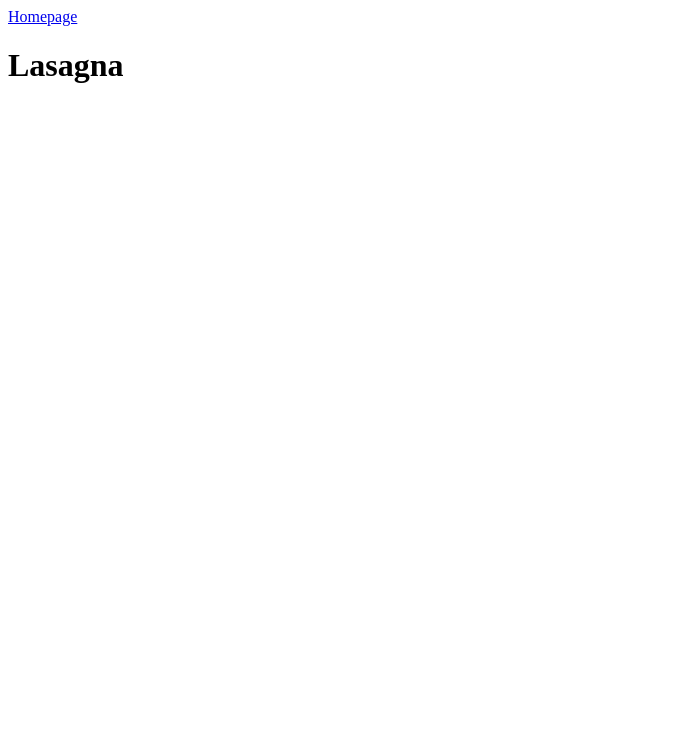
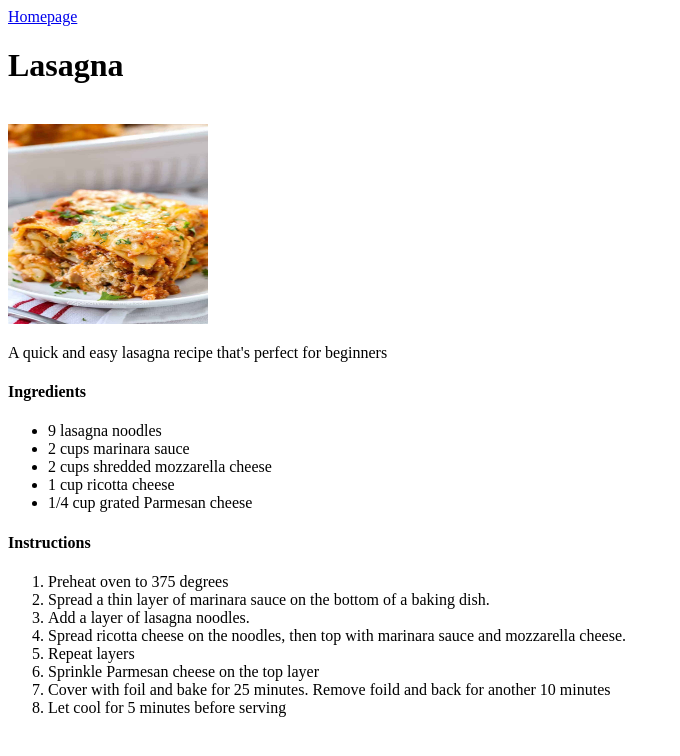
Before and after one commit to rogerszp/odin-recipes, a plain HTML site: page recipes/lasagna.html in a window 1280 px wide. Shown: the whole page, without its empty margins (0-680 px from the left). Drawn offline with Linux system fonts and the light colour scheme.

Commit message:
Add lasagna recipe to lasagna.html

```diff
--- a/recipes/lasagna.html
+++ b/recipes/lasagna.html
@@ -8,5 +8,28 @@
 <body>
     <a href="../index.html">Homepage</a>
     <h1>Lasagna</h1>
+    <br>
+    <img src="../img/lasagna.jpeg" alt="lasagna" height="200" width="200">
+    <br>
+    <p>A quick and easy lasagna recipe that's perfect for beginners</p>
+    <p><h4>Ingredients</h4></p>
+    <ul>
+        <li>9 lasagna noodles</li>
+        <li>2 cups marinara sauce</li>
+        <li>2 cups shredded mozzarella cheese</li>
+        <li>1 cup ricotta cheese</li>
+        <li>1/4 cup grated Parmesan cheese</li>
+    </ul>
+    <p><h4>Instructions</h4></p>
+    <ol>
+        <li>Preheat oven to 375 degrees</li>
+        <li>Spread a thin layer of marinara sauce on the bottom of a baking dish.</li>
+        <li>Add a layer of lasagna noodles.</li>
+        <li>Spread ricotta cheese on the noodles, then top with marinara sauce and mozzarella cheese.</li>
+        <li>Repeat layers</li>
+        <li>Sprinkle Parmesan cheese on the top layer</li>
+        <li>Cover with foil and bake for 25 minutes. Remove foild and back for another 10 minutes</li>
+        <li>Let cool for 5 minutes before serving</li>
+    </ol>
 </body>
 </html>
```
Also changed, not shown: index.html (+3 -0 lines), img/lasagna.jpeg (added).
